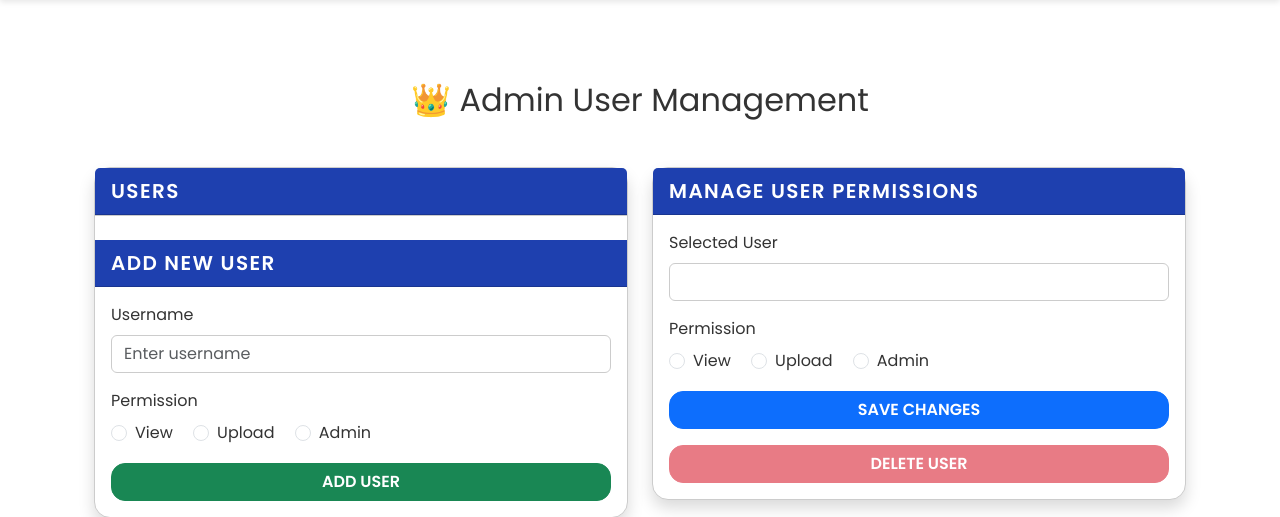
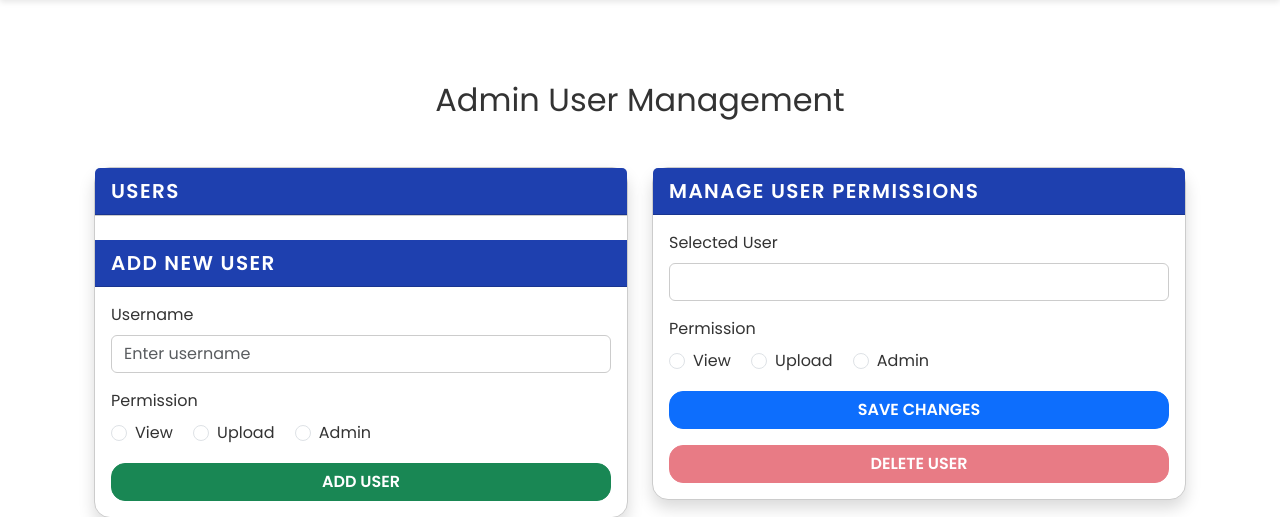
Before and after one commit to Shrx14/PrintDesk, a Python web app: template templates/admin.html in a window 1280 px wide. Shown: the part 115-632 px from the top of the page. Run offline with Jinja, Linux system fonts and the light colour scheme; the template is opened without the code that fills it, so the values that code supplies are empty; some libraries are stand-ins or nearby versions.

Commit message:
king icon

```diff
--- a/templates/admin.html
+++ b/templates/admin.html
@@ -3,7 +3,7 @@
 
 {% block content %}
 <div class="container py-5">
-  <h2 class="text-center mb-5">👑 Admin User Management</h2>
+  <h2 class="text-center mb-5"> Admin User Management</h2>
 
   <div id="flashMessage" class="flash-messages" style="display:none; margin-top: 0.5rem;"></div>
 
```
